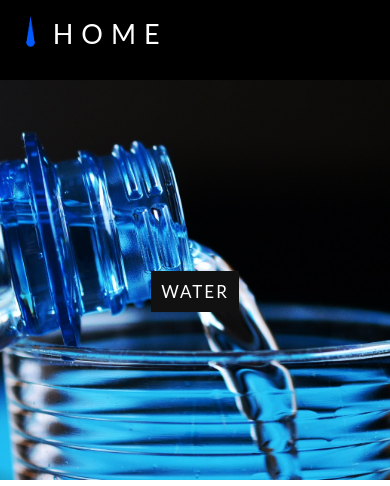
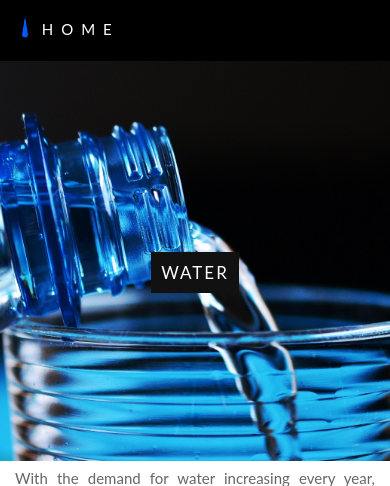
Before and after one commit to hidrogencloride/Watric-Server, a Flask app: page /water in a window 390 px wide. Shown: the top 486 px of the page. Run offline with Flask 2, Linux system fonts and the light colour scheme; some libraries are stand-ins or nearby versions.

Commit message:
Header logos and text changed

```diff
--- a/app/templates/water.html
+++ b/app/templates/water.html
@@ -183,6 +183,13 @@
 
         }
 
+        .navbar-brand{
+            color: white;
+            font-size: 27px;
+            letter-spacing: 8px;
+            text-transform: uppercase;
+        }
+
         #launch-date{
             position: relative;
             z-index:1;
@@ -225,9 +232,16 @@
         @media only screen and (max-width: 600px){
 
             .headerLogo{
-                width: 10%;
-                height: 10%;
-                margin-bottom: 19px;
+                width: 7%;
+                height: 7%;
+                margin-bottom: 10px;
+            }
+
+            .navbar-brand{
+                color: white;
+                font-size: 15px;
+                letter-spacing: 8px;
+                text-transform: uppercase;
             }
 
             .pimg1, .pimg2, .pimg3, .pimg4, .pimg5, .pimg6{
@@ -415,7 +429,7 @@
 <body>
         <nav id="the-nav" >
             <img class="headerLogo" src="images/Drop.png">
-            <a class="navbar-brand" href="/" style="color: white; font-size:27px; letter-spacing:8px; text-transform:uppercase;">HOME</a>
+            <a class="navbar-brand" href="/" >HOME</a>
         </nav>
 
         <div class="pimg1">
```
Also changed, not shown: app/templates/illumination.html (+18 -4 lines), app/templates/naturalWind.html (+18 -4 lines), app/templates/nonNaturalWind.html (+18 -4 lines).
